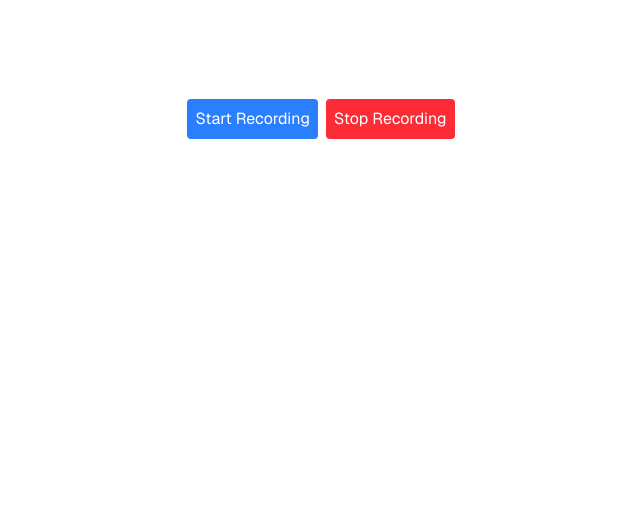
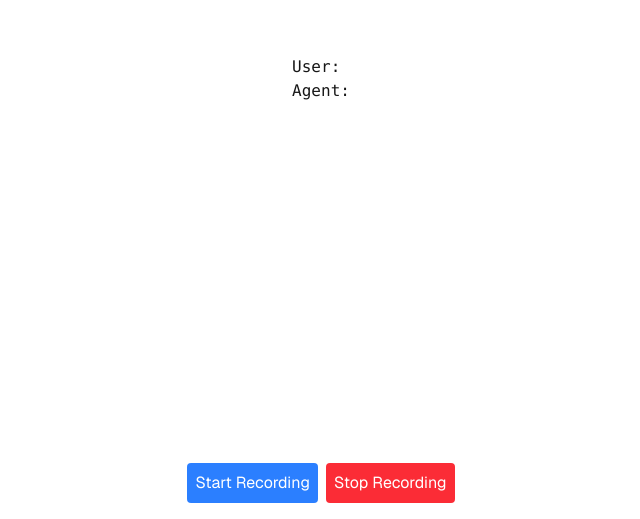
Before and after one commit to Techno-UWA/simple-voice-agent-web-app, a Next.js app in the folder voice-agent-app/: page / in a window 1280 px wide. Shown: the part 281-800 px from the top of the page, without its empty margins (319-959 px from the left). Built offline with nearby package versions, Linux system fonts and the light colour scheme.

Commit message:
Fixed start and stop buttons to the center bottom of screen. Also added User and Agent Labels in front of messages

```diff
--- a/voice-agent-app/src/app/components/RecordingView.tsx
+++ b/voice-agent-app/src/app/components/RecordingView.tsx
@@ -68,9 +68,13 @@ useEffect(() => {
   }, []);
 
     return <div className="w-full">
-        <pre>{transcript}</pre>
-        <pre>{response}</pre>
-        <button onClick={startRecording} className="bg-blue-500 text-white p-2 rounded">Start Recording</button>
-        <button onClick={stopRecording} className="bg-red-500 text-white p-2 rounded ml-2">Stop Recording</button>
+        <div className="pb-20">
+            <pre>{"User:" + transcript}</pre>
+            <pre>{"Agent:" + response}</pre>
+        </div>
+        <div className="fixed bottom-4 left-4 right-4 flex justify-center gap-2">
+            <button onClick={startRecording} className="bg-blue-500 text-white p-2 rounded">Start Recording</button>
+            <button onClick={stopRecording} className="bg-red-500 text-white p-2 rounded">Stop Recording</button>
+        </div>
     </div>
 }
```
